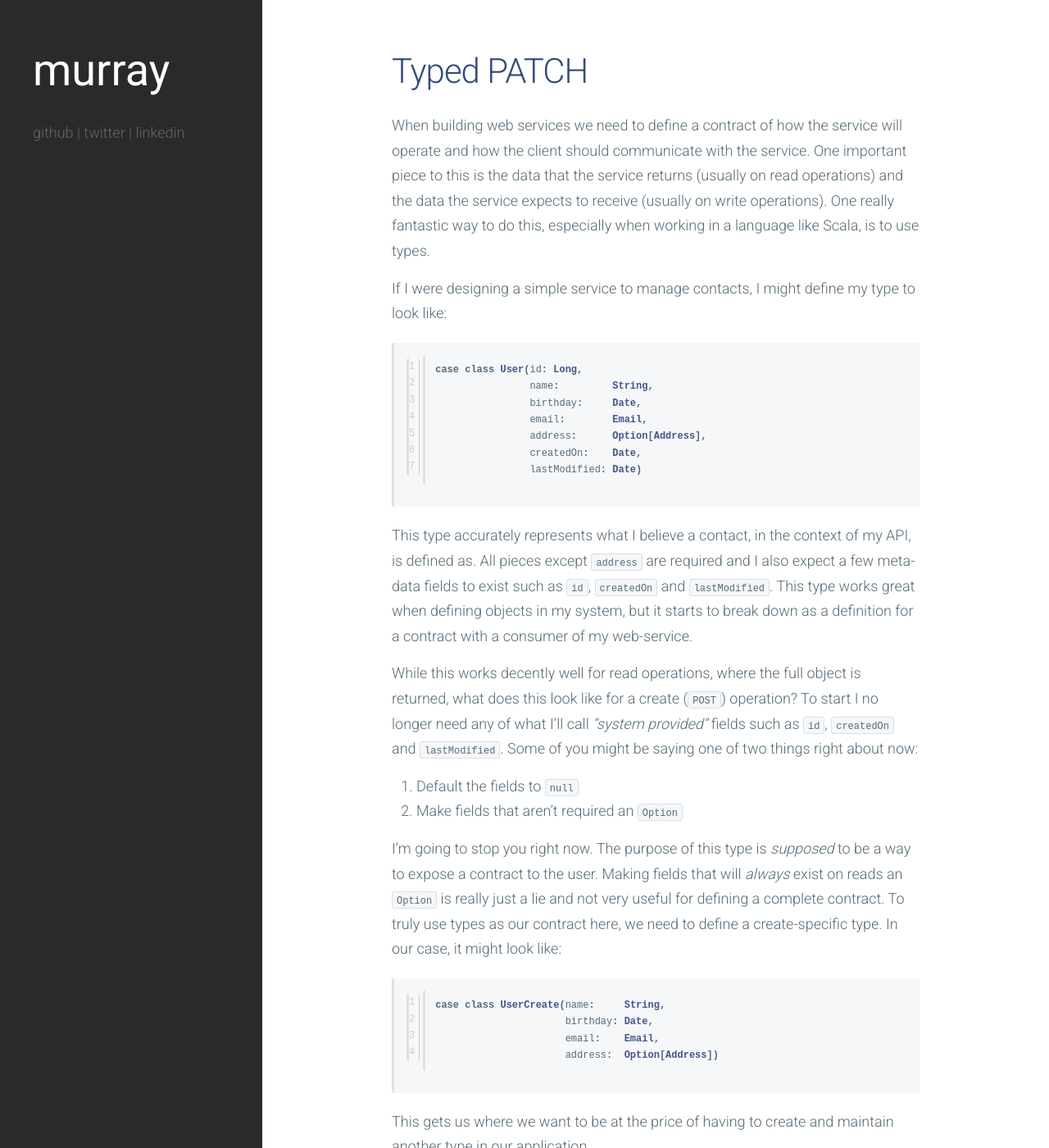
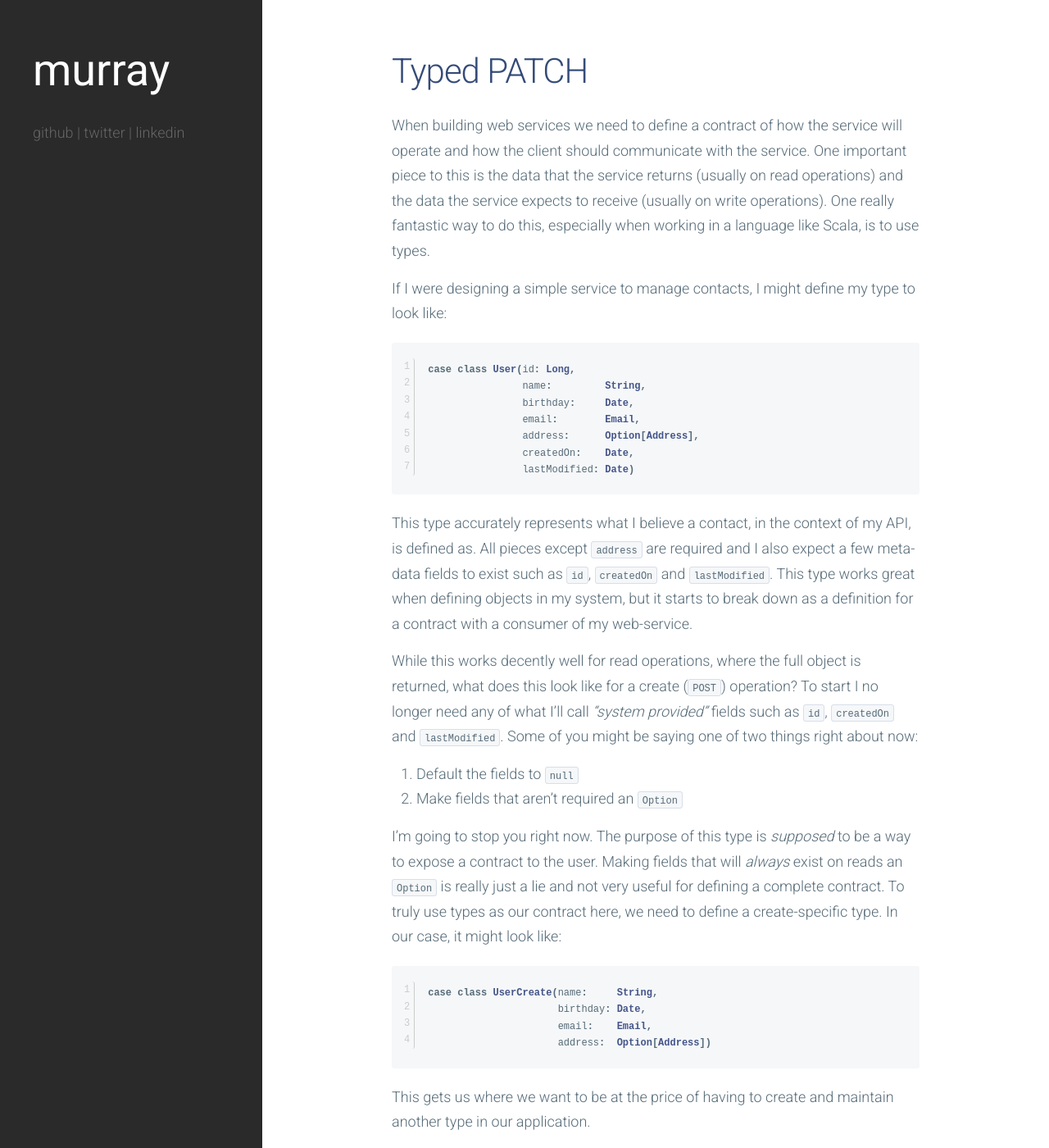
Before and after one commit to JohnMurray/johnmurray_io, a Jekyll site: the page built from _posts/2015-11-29-Typed-PATCH.md, in a window 1280 px wide and 1400 px high. Shown: the whole window at 82% size. Built offline with Jekyll 4.4.1, drawn with Linux system fonts in a browser that asks for light colours.

Commit message:
small style fix

```diff
--- a/_sass/_syntax.scss
+++ b/_sass/_syntax.scss
@@ -80,8 +80,9 @@
 .post .highlight pre {
   /* border-color: #ccc; background-color: #f5f5f5; */
   border: none;
-  border-left: 3px solid #d8dee9;
-  border-color: #e0e0e0;
+  /* border-left: 3px solid #d8dee9; */
+  /* border-color: #e0e0e0; */
+  margin: 0;
 }
 
 .post .highlight pre code {
```
